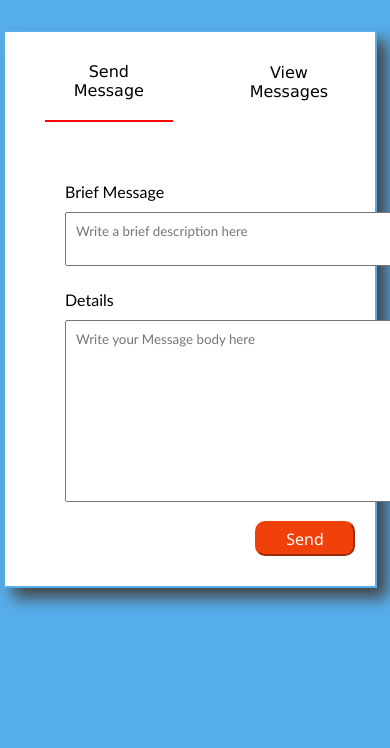
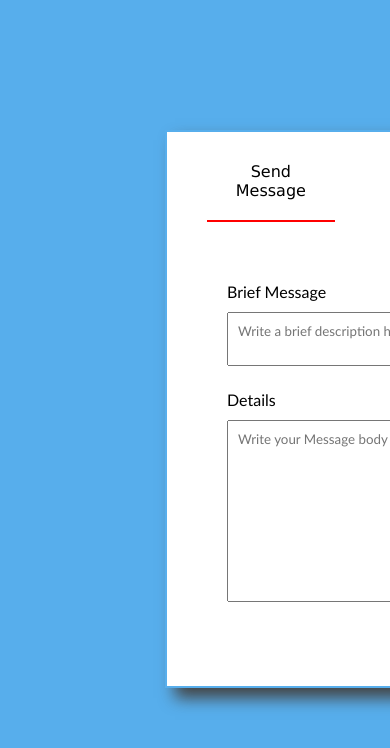
Before and after one commit to PSSubramanyaBhat/sample-messaging-app-react, a React (Create React App) app: page / in a window 390 px wide. Shown: the top 748 px of the page. Built offline with nearby package versions, Linux system fonts and the light colour scheme.

Commit message:
responsive screen for 375px

```diff
--- a/src/MessagingApp.css
+++ b/src/MessagingApp.css
@@ -25,6 +25,19 @@ body {
 }
 
 .BackgroundLayout {
+    background-color: #fff;
+    border:  2px solid rgb(87, 174, 236);
+    margin-left: 60px;
+    margin-right: 60px;
+    margin-top: 30px;
+    padding-top: -30px;
+    padding-bottom: 30px;
+    padding-left: -30px;
+    position: fixed;
+    box-shadow: 10px 10px 15px #444;
+}
+
+.BackgroundLayout2 {
     background-color: #fff;
     border:  2px solid rgb(87, 174, 236);
     margin-left: 60px;
@@ -286,10 +299,25 @@ h3 {
         height: 800;
         background-color: #fff;
         border:  2px solid rgb(87, 174, 236);
-        margin-left: 3px;
-        /* margin-left: 145px; */
+        /* margin-left: 3px; */
+        margin-left: 165px;
         margin-right: 60px;
-        margin-top: 30px;
+        margin-top: 130px;
+        /* margin-top: 230px; */
+        padding-top: -30px;
+        padding-bottom: 30px;
+        padding-left: -30px;
+        box-shadow: 10px 10px 15px #444;
+    }
+
+    .BackgroundLayout2 {
+        height: 800;
+        background-color: #fff;
+        border:  2px solid rgb(87, 174, 236);
+        /* margin-left: 3px; */
+        margin-left: 130px;
+        margin-right: 60px;
+        margin-top: 130px;
         /* margin-top: 230px; */
         padding-top: -30px;
         padding-bottom: 30px;
@@ -358,7 +386,7 @@ h3 {
         padding-top: 15px;
         padding-bottom: 10px;
         margin-top: 10px;
-        margin-left: 5px;
+        margin-left: -15px;
         margin-bottom: 10px;
         line-height: 160%;
         overflow: auto;
@@ -408,7 +436,8 @@ h3 {
         align-items: center;
         display: flex;
         outline: none;
-        margin-left: 180px;
+        /* margin-left: 180px; */
+        margin-left: 215px;
         margin-top: 200px;
         padding: 20px;
     }
@@ -419,6 +448,7 @@ h3 {
 
     .sendMsgBtnHighlighted {
         border-bottom: 2px red solid;
+        margin-left: 180px;
     }
 
     .viewMsgBtn {
@@ -457,7 +487,7 @@ h3 {
 
     .NoMessage {
         font-size: 12px;
-        margin-right: 100px;
+        margin-right: 40px;
         text-align: center;
     }
 
--- a/src/MessagingApp.js
+++ b/src/MessagingApp.js
@@ -32,7 +32,7 @@ const MessagingApp = () => {
         );
     } else {
         return (
-            <div class="BackgroundLayout">
+            <div class="BackgroundLayout2">
                 <div class="flexDisplay">
                     <button class="sendMsgBtn"
                         onClick={() => {
```
